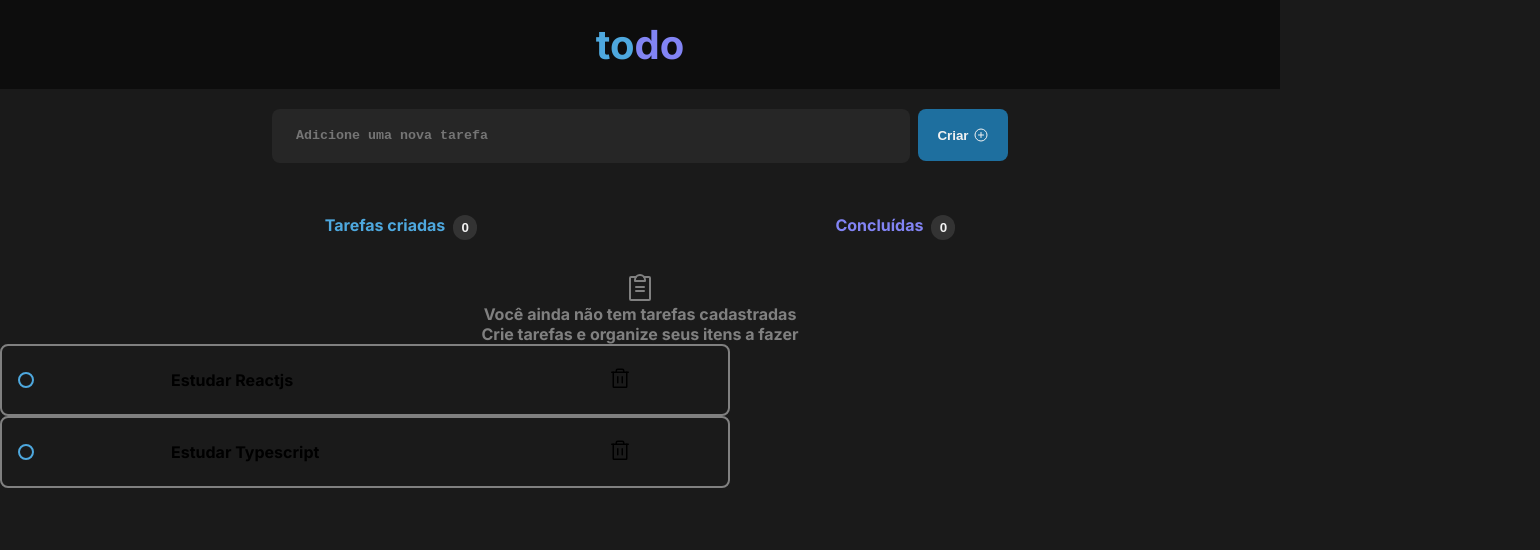
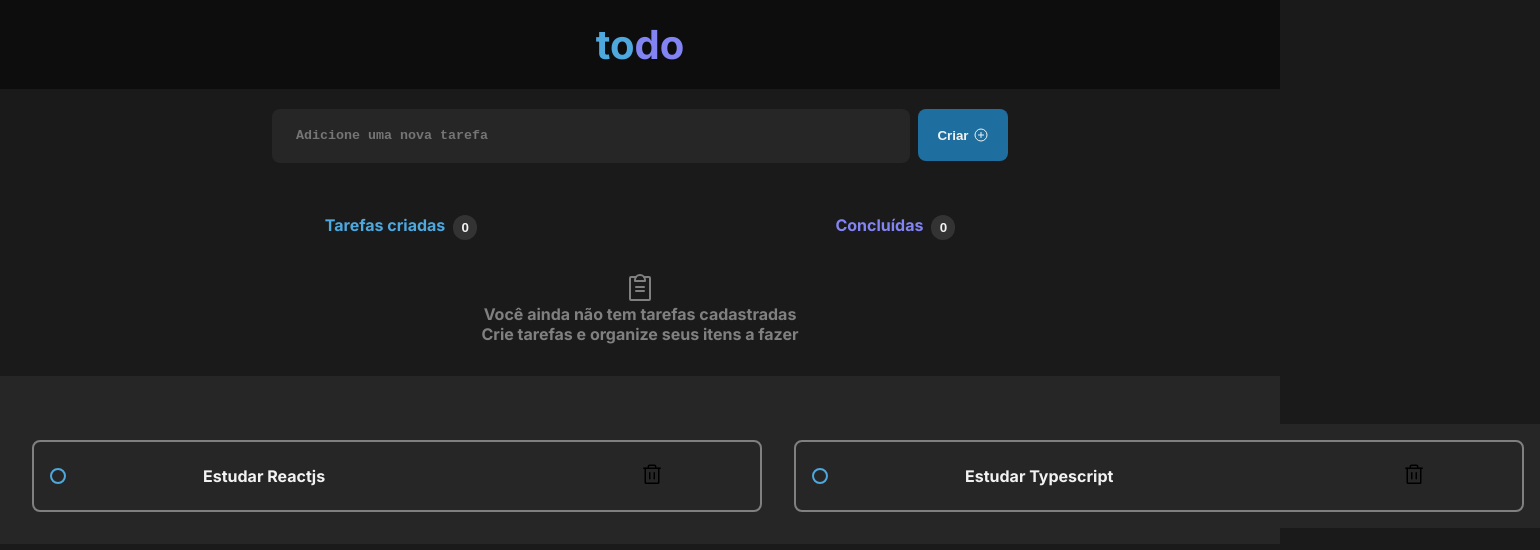
Before and after one commit to antoniobiasotti/01-desafio-reactjs, a React (Vite) app: page / in a window 1280 px wide. Shown: the top 550 px of the page, 1540 px wide, since content can reach past the window. Built offline with nearby package versions, Linux system fonts and the light colour scheme.

Commit message:
Reestructuring components

```diff
--- a/src/components/TaskList.tsx
+++ b/src/components/TaskList.tsx
@@ -1,5 +1,7 @@
 import { ClipboardText } from 'phosphor-react';
 import styles from './TaskList.module.css';
+
+import { Todo } from './Todo';
 
 export function TaskList() {
      return(
--- a/src/components/Todo.module.css
+++ b/src/components/Todo.module.css
@@ -1,4 +1,4 @@
-.todoList {
+main {
      background: var(--gray-500);
      color: var(--gray-100);
 
@@ -28,6 +28,10 @@
 }
 
 .todo {
+
+    background: var(--gray-500);
+    color: var(--gray-100);
+
     display: flex;
     align-items: center;
     justify-content: space-between;
--- a/src/components/Todo.tsx
+++ b/src/components/Todo.tsx
@@ -13,7 +13,7 @@ export function Todo({ content }){
      ])
 
      return(
-          <div>
+          <main>
                <div className={styles.todo}>
                     <input type="radio"></input>
                     <label>{content}</label>
@@ -21,6 +21,6 @@ export function Todo({ content }){
                          <Trash size={24} />
                     </button>
                </div>
-          </div>
+          </main>
      )
 }
```
Lines whose indentation alone changed are shown as unchanged.
